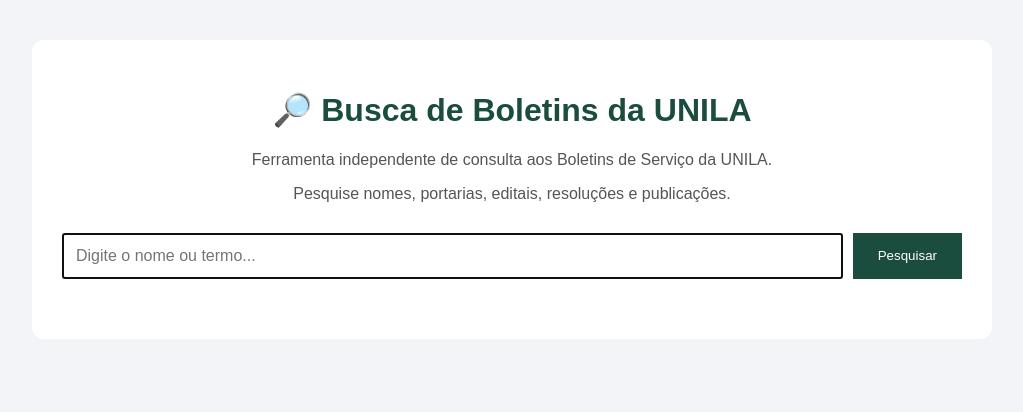
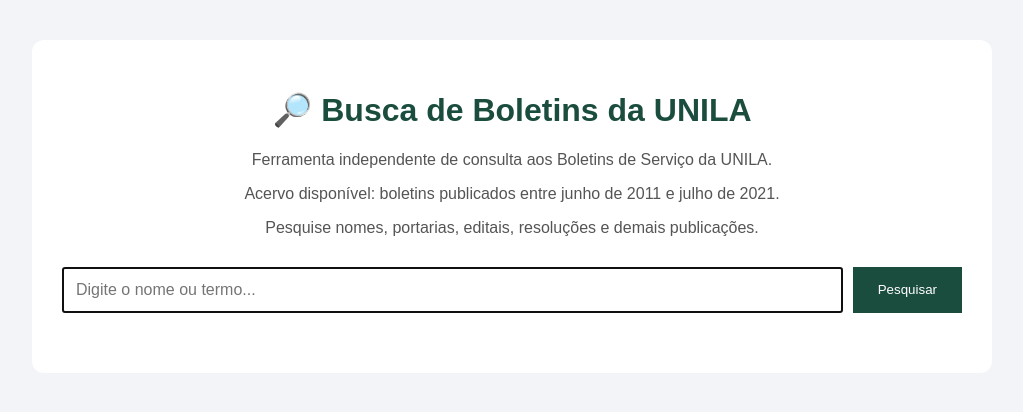
Before and after one commit to brunopsfoz-cell/busca-boletins, a Flask app: page / in a window 1280 px wide. Shown: the top 412 px of the page, without its empty margins (128-1151 px from the left). Run offline with Flask 3, Linux system fonts and the light colour scheme.

Commit message:
Adicionar descrição da ferramenta

```diff
--- a/templates/index.html
+++ b/templates/index.html
@@ -25,12 +25,16 @@
     <h1>🔎 Busca de Boletins da UNILA</h1>
 
 
-   <p class="descricao">
+  <p class="descricao">
     Ferramenta independente de consulta aos Boletins de Serviço da UNILA.
 </p>
 
 <p class="descricao">
-    Pesquise nomes, portarias, editais, resoluções e publicações.
+    Acervo disponível: boletins publicados entre junho de 2011 e julho de 2021.
+</p>
+
+<p class="descricao">
+    Pesquise nomes, portarias, editais, resoluções e demais publicações.
 </p>
 
 
```
